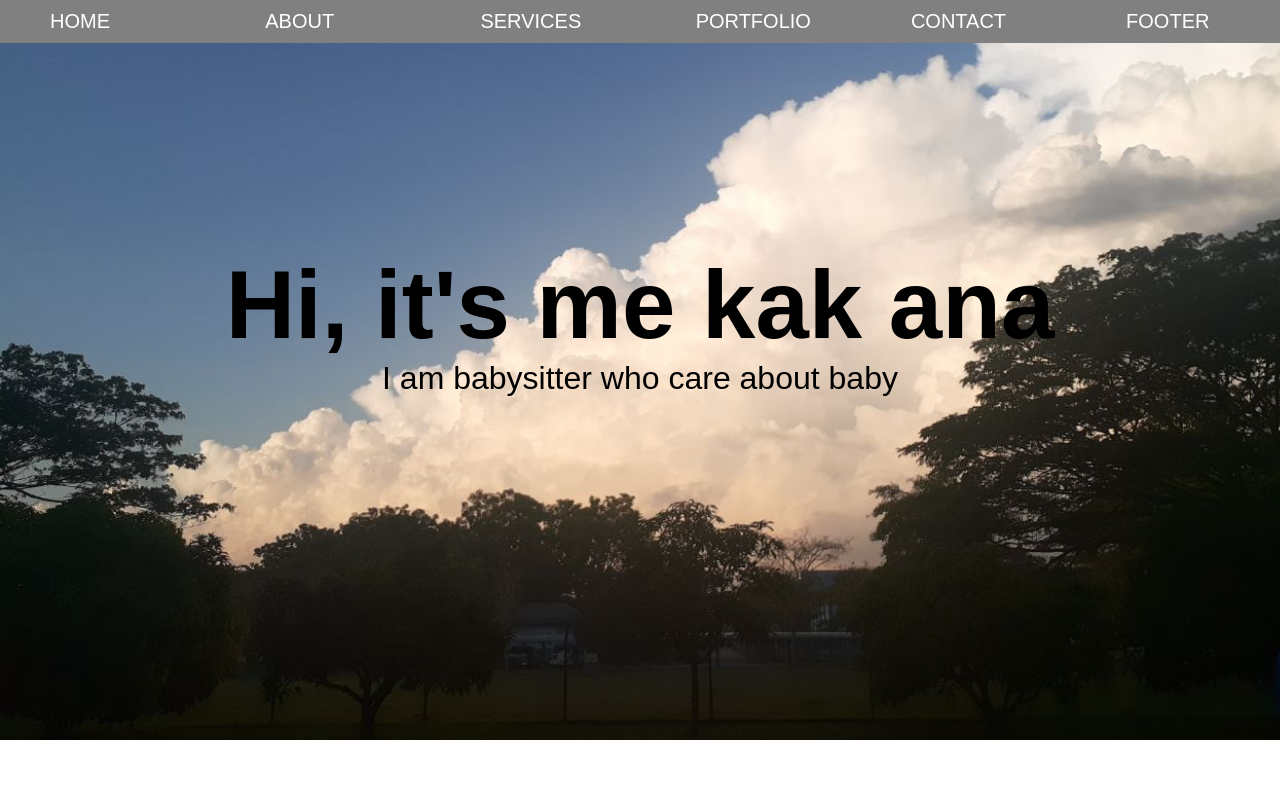
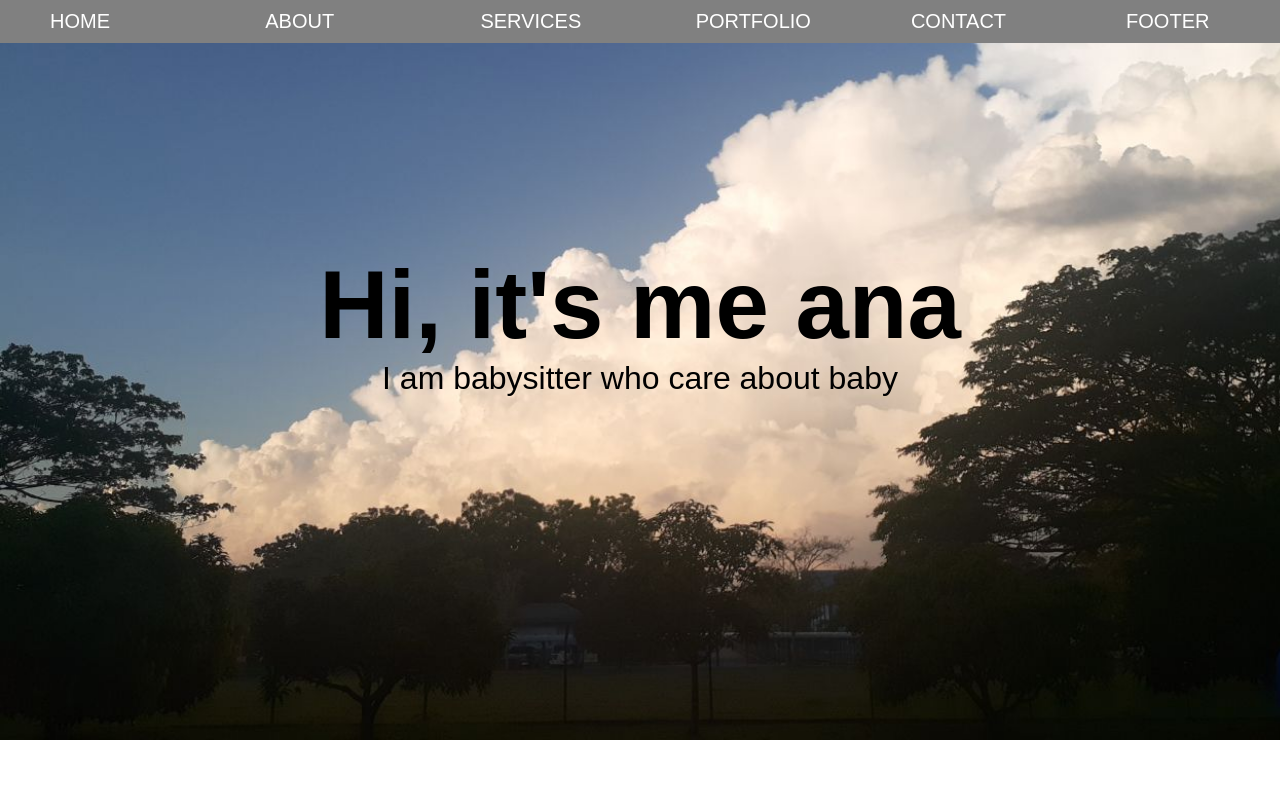
Before and after one commit to ainatikah612/ainatikah, a plain HTML site: page index.html in a window 1280 px wide. Shown: the top 800 px of the page. Drawn offline with Linux system fonts and the light colour scheme.

Commit message:
Update index.html

```diff
--- a/index.html
+++ b/index.html
@@ -28,7 +28,7 @@
 
     <section id="home">
         <div class="content">
-            <h1 class="name">Hi, it's me kak ana</h1>
+            <h1 class="name">Hi, it's me ana</h1>
             <p class="baby">I am babysitter who care about baby</p>
         </div>
     </section>
```
